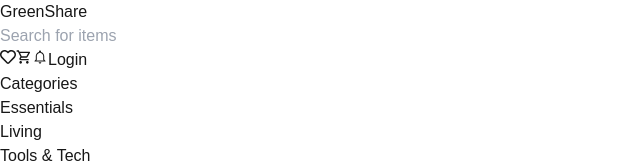
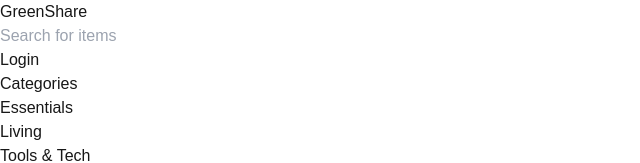
Before and after one commit to outsidermm/GreenShare, a Next.js app in the folder frontend/: page / in a window 1280 px wide. Shown: the top 163 px of the page, without its empty margins (0-640 px from the left). Built offline with nearby package versions, Linux system fonts and the light colour scheme; no server answers.

Commit message:
delete unnecessary feature buttons

```diff
--- a/frontend/src/components/HeaderBar.tsx
+++ b/frontend/src/components/HeaderBar.tsx
@@ -1,8 +1,4 @@
 "use client";
-
-import { FaRegHeart } from "react-icons/fa";
-import { IoMdNotificationsOutline } from "react-icons/io";
-import { MdOutlineShoppingCart } from "react-icons/md";
 
 interface HeaderBarProps {
   isAuthenticated: boolean;
@@ -23,16 +19,7 @@
         />
       </div>
 
-      <div className="flex items-center gap-2 sm:gap-6">
-        <button>
-          <FaRegHeart />
-        </button>
-        <button>
-          <MdOutlineShoppingCart />
-        </button>
-        <button>
-          <IoMdNotificationsOutline />
-        </button>
+      <div className="flex items-center gap-2 sm:gap-6 pr-4">
         {isAuthenticated ? (
           <button className="text-sm">Profile</button>
         ) : (
```
